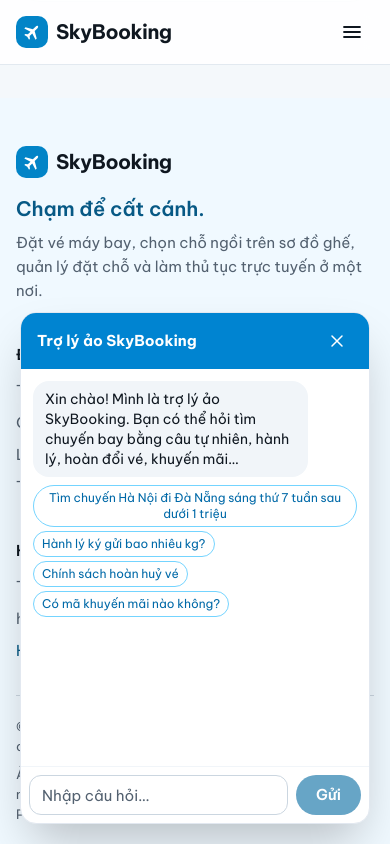
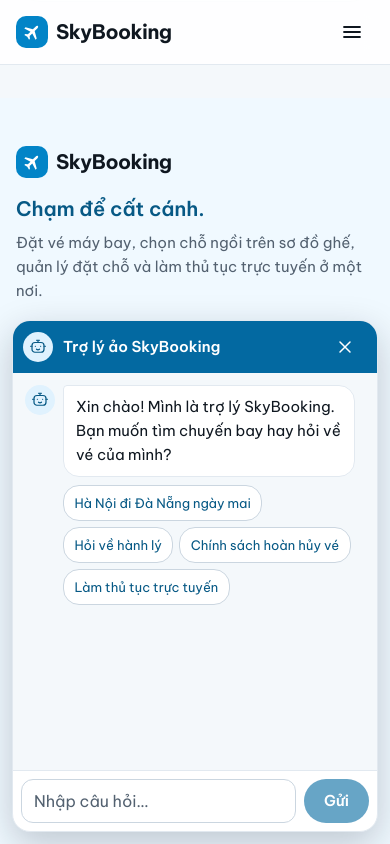
Before and after one commit to royalkay36-lgtm/flight-booking-system, a React (Vite) app in the folder frontend/: page /login in a window 390 px wide. Both pictures are taken after a click on the button "Hỏi trợ lý ảo". Shown: the part 941-1785 px from the top of the page. Built offline with nearby package versions, Linux system fonts and the light colour scheme.

Commit message:
feat: redesign chat and protect mobile check-in controls

```diff
--- a/frontend/src/components/ChatWidget.jsx
+++ b/frontend/src/components/ChatWidget.jsx
@@ -1,96 +1,263 @@
-import { useEffect, useRef, useState } from 'react'
-import { Link, useLocation } from 'react-router'
+import { useCallback, useEffect, useRef, useState } from 'react'
+import { Link, useLocation, useMatch } from 'react-router'
 import { api, fmtDate, fmtTime, isoDate, money } from '../api.js'
+import styles from './ChatWidget.module.css'
 
 const WELCOME = {
   from: 'bot',
-  reply: 'Xin chào! Mình là trợ lý ảo SkyBooking. Bạn có thể hỏi tìm chuyến bay bằng câu tự nhiên, hành lý, hoàn đổi vé, khuyến mãi…',
-  suggestions: ['Tìm chuyến Hà Nội đi Đà Nẵng sáng thứ 7 tuần sau dưới 1 triệu', 'Hành lý ký gửi bao nhiêu kg?',
-    'Chính sách hoàn huỷ vé', 'Có mã khuyến mãi nào không?'],
+  reply: 'Xin chào! Mình là trợ lý SkyBooking. Bạn muốn tìm chuyến bay hay hỏi về vé của mình?',
+  suggestions: [
+    'Hà Nội đi Đà Nẵng ngày mai',
+    'Hỏi về hành lý',
+    'Chính sách hoàn hủy vé',
+    'Làm thủ tục trực tuyến',
+  ],
 }
 
 export default function ChatWidget() {
   const { pathname } = useLocation()
-  const panelPosition = pathname === '/booking' ? 'bottom-[calc(6rem+env(safe-area-inset-bottom))] max-h-[calc(100dvh-8rem-env(safe-area-inset-bottom))] lg:bottom-5' : 'bottom-5'
+  const bookingDetail = useMatch('/bookings/:pnr')
   const [open, setOpen] = useState(false)
   const [messages, setMessages] = useState([WELCOME])
   const [input, setInput] = useState('')
   const [busy, setBusy] = useState(false)
-  const end = useRef(null)
-  useEffect(() => { end.current?.scrollIntoView({ behavior: 'smooth' }) }, [messages, open])
-  // Menu điện thoại và footer mở chat bằng openChat() trong ui.jsx
+  const pending = useRef(false)
+  const widget = useRef(null)
+  const launcher = useRef(null)
+  const closeButton = useRef(null)
+  const opener = useRef(null)
+  const restoreFocus = useRef(false)
+  const log = useRef(null)
+
+  const show = useCallback(() => {
+    if (closeButton.current) {
+      closeButton.current.focus({ preventScroll: true })
+      return
+    }
+    opener.current = document.activeElement
+    setOpen(true)
+  }, [])
+
+  function close() {
+    restoreFocus.current = true
+    setOpen(false)
+  }
+
   useEffect(() => {
-    const show = () => setOpen(true)
     window.addEventListener('open-chat', show)
     return () => window.removeEventListener('open-chat', show)
+  }, [show])
+
+  useEffect(() => {
+    if (open) {
+      // Focus a button first so opening chat does not bring up the phone keyboard.
+      closeButton.current?.focus({ preventScroll: true })
+    } else if (restoreFocus.current) {
+      restoreFocus.current = false
+      const target = opener.current?.isConnected && opener.current !== document.body
+        ? opener.current
+        : launcher.current
+      target?.focus({ preventScroll: true })
+    }
+  }, [open])
+
+  useEffect(() => {
+    if (log.current) log.current.scrollTop = log.current.scrollHeight
+  }, [messages, busy, open])
+
+  useEffect(() => {
+    const viewport = window.visualViewport
+    if (!viewport) return
+
+    function updateViewport() {
+      const element = widget.current
+      if (!element) return
+      const bottomInset = Math.max(0, window.innerHeight - viewport.height - viewport.offsetTop)
+      element.style.setProperty('--chat-visible-height', `${viewport.height}px`)
+      element.style.setProperty('--chat-keyboard-inset', `${bottomInset}px`)
+    }
+
+    updateViewport()
+    viewport.addEventListener('resize', updateViewport)
+    viewport.addEventListener('scroll', updateViewport)
+    window.addEventListener('resize', updateViewport)
+    return () => {
+      viewport.removeEventListener('resize', updateViewport)
+      viewport.removeEventListener('scroll', updateViewport)
+      window.removeEventListener('resize', updateViewport)
+    }
   }, [])
 
-  const send = async (text) => {
-    if (!text.trim() || busy) return
+  async function send(text) {
+    const question = text.trim()
+    if (!question || pending.current) return
+    pending.current = true
     setInput('')
-    setMessages((m) => [...m, { from: 'me', reply: text }])
     setBusy(true)
+    setMessages((previous) => [...previous, { from: 'me', reply: question }])
     try {
-      const answer = await api('/chat', { method: 'POST', body: { message: text } })
-      setMessages((m) => [...m, { from: 'bot', ...answer }])
-    } catch (e) {
-      setMessages((m) => [...m, { from: 'bot', reply: `Xin lỗi, có lỗi xảy ra: ${e.message}` }])
+      const answer = await api('/chat', { method: 'POST', body: { message: question } })
+      setMessages((previous) => [...previous, { from: 'bot', ...answer }])
+    } catch (error) {
+      setMessages((previous) => [
+        ...previous,
+        { from: 'bot', reply: `Xin lỗi, có lỗi xảy ra: ${error.message}` },
+      ])
     } finally {
+      pending.current = false
       setBusy(false)
     }
   }
 
-  if (!open) {
   return (
-      <button onClick={() => setOpen(true)} aria-label="Mở trợ lý ảo"
-        className="rise [animation-delay:800ms] fixed bottom-5 right-5 z-40 hidden h-14 w-14 lg:flex items-center justify-center rounded-full bg-brand-strong text-white shadow-lg hover:bg-brand-ink">
-        <svg viewBox="0 0 24 24" className="h-6 w-6" aria-hidden="true">
-          <path d="M4 5.5A2.5 2.5 0 0 1 6.5 3h11A2.5 2.5 0 0 1 20 5.5v8a2.5 2.5 0 0 1-2.5 2.5H10l-4.5 4v-4h0A1.5 1.5 0 0 1 4 14.5z" fill="none" stroke="currentColor" strokeWidth="1.8" strokeLinejoin="round" />
+    <div
+      className={styles.widget}
+      ref={widget}
+      data-booking={pathname === '/booking' || undefined}
+      data-booking-detail={!!bookingDetail || undefined}
+    >
+      {!open ? (
+        <button
+          type="button"
+          ref={launcher}
+          className={styles.launcher}
+          aria-label="Mở trợ lý ảo"
+          aria-expanded={false}
+          onClick={show}
+        >
+          <AssistantMark />
+        </button>
+      ) : (
+        <section
+          aria-label="Trợ lý ảo SkyBooking"
+          className={styles.panel}
+          onKeyDown={(event) => {
+            if (event.key === 'Escape' && !event.nativeEvent.isComposing) {
+              event.preventDefault()
+              close()
+            }
+          }}
+        >
+          <header className={styles.header}>
+            <Avatar />
+            <h2 className="font-semibold">Trợ lý ảo SkyBooking</h2>
+            <button
+              type="button"
+              ref={closeButton}
+              className={styles.close}
+              aria-label="Đóng trợ lý ảo"
+              onClick={close}
+            >
+              <svg viewBox="0 0 24 24" className="h-5 w-5" aria-hidden="true">
+                <path d="M6 6l12 12M18 6L6 18" fill="none" stroke="currentColor" strokeWidth="1.8" strokeLinecap="round" />
               </svg>
             </button>
+          </header>
+
+          <div className={styles.log} ref={log} role="log" aria-label="Hội thoại" tabIndex={0}>
+            {messages.map((message, index) => (
+              <Message
+                key={index}
+                message={message}
+                busy={busy}
+                onSuggest={send}
+                onNavigate={() => setOpen(false)}
+              />
+            ))}
+            {busy && (
+              <div className={styles.assistantRow}>
+                <Avatar />
+                <div className={`${styles.bubble} ${styles.typing}`}>
+                  <span>Đang gõ…</span>
+                  <span aria-hidden="true"><i /><i /><i /></span>
+                </div>
+              </div>
+            )}
+          </div>
+
+          <form
+            className={styles.composer}
+            onSubmit={(event) => {
+              event.preventDefault()
+              send(input)
+            }}
+          >
+            <input
+              className="input"
+              aria-label="Câu hỏi cho trợ lý ảo"
+              placeholder="Nhập câu hỏi…"
+              maxLength={500}
+              value={input}
+              onChange={(event) => setInput(event.target.value)}
+            />
+            <button className="btn" disabled={busy || !input.trim()}>Gửi</button>
+          </form>
+        </section>
+      )}
+    </div>
   )
 }
 
+function Message({ message, busy, onSuggest, onNavigate }) {
+  const isCustomer = message.from === 'me'
+
   return (
-    <section aria-label="Trợ lý ảo" className={`pop-in [transform-origin:bottom_right] fixed ${panelPosition} right-5 z-40 flex h-[32rem] w-[22rem] max-w-[calc(100vw-2.5rem)] flex-col overflow-hidden rounded-2xl border border-slate-200 bg-white shadow-2xl`}>
-      <header className="flex items-center bg-sky-600 px-4 py-3 text-white">
-        <b className="mr-auto">Trợ lý ảo SkyBooking</b>
-        <button onClick={() => setOpen(false)} aria-label="Đóng trợ lý ảo" className="grid h-8 w-8 place-items-center rounded-full hover:bg-white/15"><svg viewBox="0 0 24 24" className="h-5 w-5" aria-hidden="true"><path d="M6 6l12 12M18 6L6 18" fill="none" stroke="currentColor" strokeWidth="1.8" strokeLinecap="round" /></svg></button>
-      </header>
-      <div className="flex-1 space-y-3 overflow-y-auto p-3 text-sm" aria-live="polite">
-        {messages.map((m, i) => (
-          <div key={i} className={m.from === 'me' ? 'flex justify-end' : ''}>
-            <div className={`max-w-[85%] whitespace-pre-line rounded-2xl px-3 py-2 ${m.from === 'me' ? 'bg-sky-600 text-white' : 'bg-slate-100'}`}>
-              {m.reply}
-              {m.flights?.map((f) => (
-                <Link key={`${f.flight_id}-${f.fare_class}`} onClick={() => setOpen(false)}
-                  to={`/search?${new URLSearchParams({ origin: f.origin, destination: f.destination, date: isoDate(new Date(f.departure_time)) })}`}
-                  className="mt-2 block rounded-lg border border-slate-200 bg-white p-2 hover:border-sky-400">
-                  <div className="font-medium">{f.flight_number} · {fmtTime(f.departure_time)} {fmtDate(f.departure_time)}</div>
-                  <div className="text-xs text-slate-500">{f.airline_name} · {f.fare_name} · <b className="text-sky-700">{money(f.price)}</b></div>
+    <div className={isCustomer ? styles.customerRow : styles.assistantRow}>
+      {!isCustomer && <Avatar />}
+      <div className={styles.message}>
+        <div className={`${styles.bubble}${isCustomer ? ` ${styles.customerBubble}` : ''}`}>
+          <span className="sr-only">{isCustomer ? 'Bạn: ' : 'Trợ lý: '}</span>
+          {message.reply}
+          {message.flights?.map((flight) => (
+            <Link
+              key={`${flight.flight_id}-${flight.fare_class}`}
+              onClick={onNavigate}
+              to={`/search?${new URLSearchParams({
+                origin: flight.origin,
+                destination: flight.destination,
+                date: isoDate(new Date(flight.departure_time)),
+              })}`}
+              className={styles.flight}
+            >
+              <div className="font-medium">{flight.flight_number} · {fmtTime(flight.departure_time)} {fmtDate(flight.departure_time)}</div>
+              <div className="text-meta text-muted">{flight.airline_name} · {flight.fare_name} · <b className="text-brand-ink">{money(flight.price)}</b></div>
             </Link>
           ))}
-              {m.link && (
-                <Link to={m.link.url} onClick={() => setOpen(false)} className="mt-2 block font-medium text-sky-700 underline">{m.link.label} →</Link>
+          {message.link && (
+            <Link to={message.link.url} onClick={onNavigate} className="mt-2 block font-medium text-brand-ink underline">
+              {message.link.label} →
+            </Link>
           )}
         </div>
-            {m.suggestions && (
-              <div className="mt-2 flex flex-wrap gap-1">
-                {m.suggestions.map((s) => (
-                  <button key={s} onClick={() => send(s)} className="rounded-full border border-sky-300 px-2 py-1 text-xs text-sky-700 hover:bg-sky-50">{s}</button>
+        {message.suggestions?.length > 0 && (
+          <div className={styles.suggestions} role="group" aria-label="Câu hỏi gợi ý">
+            {message.suggestions.map((suggestion) => (
+              <button
+                type="button"
+                key={suggestion}
+                disabled={busy}
+                onClick={() => onSuggest(suggestion)}
+              >
+                {suggestion}
+              </button>
             ))}
           </div>
         )}
       </div>
-        ))}
-        {busy && <p className="text-slate-400">Đang trả lời…</p>}
-        <div ref={end} />
     </div>
-      <form onSubmit={(e) => { e.preventDefault(); send(input) }} className="flex gap-2 border-t border-slate-100 p-2">
-        <input className="input" aria-label="Câu hỏi cho trợ lý ảo" placeholder="Nhập câu hỏi…" maxLength={500}
-          value={input} onChange={(e) => setInput(e.target.value)} />
-        <button className="btn" disabled={busy || !input.trim()}>Gửi</button>
-      </form>
-    </section>
   )
 }
+
+function Avatar() {
+  return <span className={styles.avatar}><AssistantMark /></span>
+}
+
+function AssistantMark() {
+  return (
+    <svg viewBox="0 0 24 24" aria-hidden="true" fill="none" stroke="currentColor" strokeWidth="1.65" strokeLinecap="round" strokeLinejoin="round">
+      <path d="M12 6V3m-2 0h4M4 11H2m20 0h-2" />
+      <rect x="4" y="6" width="16" height="13" rx="4" />
+      <path d="M8.5 11h.1m6.8 0h.1M10 15c1.2 1 2.8 1 4 0" />
+    </svg>
+  )
+}
--- /dev/null
+++ b/frontend/src/components/ChatWidget.module.css
@@ -0,0 +1,259 @@
+.widget {
+  --chat-gap: 1rem;
+  --chat-safe-bottom: env(safe-area-inset-bottom, 0px);
+  --chat-clearance: max(var(--chat-safe-bottom), var(--chat-keyboard-inset, 0px), var(--chat-booking-clearance, 0px));
+  --chat-available-height: calc(var(--chat-visible-height, 100dvh) - (var(--chat-clearance) - var(--chat-keyboard-inset, 0px)) - 2 * var(--chat-gap) - env(safe-area-inset-top, 0px));
+}
+
+.launcher,
+.panel {
+  position: fixed;
+  z-index: 40;
+  inset-inline-end: calc(var(--chat-gap) + env(safe-area-inset-right, 0px));
+  bottom: calc(var(--chat-gap) + var(--chat-clearance));
+}
+
+.launcher {
+  display: grid;
+  width: 3.25rem;
+  height: 3.25rem;
+  place-items: center;
+  border-radius: 50%;
+  background: var(--color-brand-strong);
+  color: white;
+  box-shadow: 0 4px 14px rgb(15 23 42 / 0.24);
+  cursor: pointer;
+}
+
+.launcher:hover {
+  background: var(--color-brand-ink);
+}
+
+.launcher svg {
+  width: 1.65rem;
+  height: 1.65rem;
+}
+
+.panel {
+  display: grid;
+  grid-template-rows: auto minmax(0, 1fr) auto;
+  width: min(23rem, calc(100% - 2 * var(--chat-gap) - env(safe-area-inset-left, 0px) - env(safe-area-inset-right, 0px)));
+  height: min(32rem, var(--chat-available-height));
+  border: 1px solid var(--color-line);
+  border-radius: 1.125rem;
+  overflow: clip;
+  background: var(--color-surface);
+  color: var(--color-ink);
+  box-shadow: 0 12px 36px rgb(15 23 42 / 0.22);
+}
+
+.header {
+  display: flex;
+  align-items: center;
+  gap: 0.625rem;
+  padding: 0.25rem 0.625rem;
+  background: var(--color-brand-strong);
+  color: white;
+}
+
+.header h2 {
+  min-width: 0;
+  flex: 1;
+}
+
+.avatar {
+  display: grid;
+  flex: none;
+  width: 1.875rem;
+  height: 1.875rem;
+  place-items: center;
+  border-radius: 50%;
+  color: var(--color-brand-ink);
+  background: var(--color-brand-tint);
+}
+
+.avatar svg {
+  width: 1.125rem;
+  height: 1.125rem;
+}
+
+.close {
+  display: grid;
+  flex: none;
+  width: 2.75rem;
+  height: 2.75rem;
+  place-items: center;
+  border-radius: 50%;
+  cursor: pointer;
+}
+
+.close:hover {
+  background: rgb(255 255 255 / 0.16);
+}
+
+.close:focus-visible {
+  outline-color: white;
+  outline-offset: -3px;
+}
+
+.log {
+  display: flex;
+  flex-direction: column;
+  align-items: stretch;
+  gap: 0.75rem;
+  overflow-y: auto;
+  overscroll-behavior: contain;
+  background: var(--color-ground);
+  padding: 0.75rem;
+}
+
+.log:focus-visible {
+  outline-offset: -2px;
+}
+
+.assistantRow,
+.customerRow {
+  display: flex;
+  align-items: flex-start;
+  gap: 0.5rem;
+  flex: none;
+}
+
+.customerRow {
+  justify-content: flex-end;
+}
+
+.message {
+  min-width: 0;
+  max-width: 86%;
+}
+
+.bubble {
+  width: fit-content;
+  max-width: 100%;
+  border: 1px solid var(--color-line);
+  border-radius: 0.25rem 1rem 1rem 1rem;
+  background: white;
+  padding: 0.55rem 0.75rem;
+  white-space: pre-wrap;
+  overflow-wrap: anywhere;
+}
+
+.customerBubble {
+  border-color: transparent;
+  border-radius: 1rem 0.25rem 1rem 1rem;
+  background: var(--color-brand-strong);
+  color: white;
+}
+
+.flight {
+  display: block;
+  margin-top: 0.5rem;
+  padding: 0.5rem;
+  border: 1px solid var(--color-control);
+  border-radius: 0.65rem;
+  background: var(--color-brand-wash);
+}
+
+.flight:hover {
+  border-color: var(--color-brand);
+}
+
+.suggestions {
+  display: flex;
+  flex-wrap: wrap;
+  gap: 0.375rem;
+  margin-top: 0.5rem;
+}
+
+.suggestions button {
+  max-width: 100%;
+  min-height: 2.25rem;
+  padding: 0.3rem 0.65rem;
+  border: 1px solid var(--color-control);
+  border-radius: 1rem;
+  background: white;
+  color: var(--color-brand-ink);
+  font-size: var(--text-meta);
+  text-align: start;
+  overflow-wrap: anywhere;
+  cursor: pointer;
+}
+
+.suggestions button:hover:not(:disabled) {
+  background: var(--color-brand-tint);
+}
+
+.suggestions button:disabled {
+  opacity: 0.65;
+  cursor: not-allowed;
+}
+
+.typing {
+  display: flex;
+  flex-wrap: wrap;
+  align-items: center;
+  gap: 0.5rem;
+  color: var(--color-muted);
+  font-size: var(--text-meta);
+}
+
+.typing > span:last-child {
+  display: flex;
+  gap: 0.2rem;
+}
+
+.typing i {
+  width: 0.3rem;
+  height: 0.3rem;
+  border-radius: 50%;
+  background: currentColor;
+  animation: typing-dot 1s ease-in-out infinite alternate;
+}
+
+.typing i:nth-child(2) { animation-delay: 0.16s; }
+.typing i:nth-child(3) { animation-delay: 0.32s; }
+
+@keyframes typing-dot {
+  from { opacity: 0.45; transform: translateY(0); }
+  to { opacity: 1; transform: translateY(-0.2rem); }
+}
+
+@media (prefers-reduced-motion: reduce) {
+  .typing i { animation: none; }
+}
+
+.composer {
+  display: flex;
+  gap: 0.5rem;
+  padding: 0.5rem;
+  border-top: 1px solid var(--color-line);
+}
+
+.composer input {
+  flex: 1;
+  min-width: 0;
+  min-height: 2.75rem;
+  font-size: 1rem;
+}
+
+.composer button {
+  min-height: 2.75rem;
+  flex: none;
+}
+
+@media (width < 64rem) {
+  .widget {
+    --chat-gap: 0.75rem;
+  }
+
+  /* The fixed booking nav reserves 6rem plus the safe area in Booking.jsx. */
+  .widget[data-booking] {
+    --chat-booking-clearance: calc(6rem + var(--chat-safe-bottom));
+  }
+
+  /* The detail page has an inline opener on mobile, outside the ticket actions. */
+  .widget[data-booking-detail] .launcher {
+    display: none;
+  }
+}
--- a/frontend/src/pages/BookingDetail.jsx
+++ b/frontend/src/pages/BookingDetail.jsx
@@ -2,7 +2,7 @@ import QRCode from 'qrcode'
 import { useEffect, useState } from 'react'
 import { Link, useParams, useSearchParams } from 'react-router'
 import { api, BOOKING_STATUS, duration, fmtDate, fmtDateTime, fmtTime, FLIGHT_STATUS, isoDate, money, PAX, TICKET_STATUS } from '../api.js'
-import { Badge, ErrorText, useAuth } from '../ui.jsx'
+import { Badge, ErrorText, openChat, useAuth } from '../ui.jsx'
 
 const METHODS = { VNPAY: 'VNPAY', MOMO: 'Ví MoMo', ZALOPAY: 'ZaloPay', CARD: 'Thẻ quốc tế' }
 
@@ -65,6 +65,9 @@ export default function BookingDetail() {
           <span className="font-mono text-3xl font-bold tracking-widest">{booking.pnr}</span>
         </div>
         <Badge map={BOOKING_STATUS} value={booking.status} />
+        <button type="button" className="btn-outline min-h-11 lg:hidden" onClick={openChat}>
+          Hỏi trợ lý về đặt chỗ
+        </button>
         <div className="text-sm text-slate-500">{booking.contact_email} · {booking.contact_phone}</div>
         <div className="ml-auto text-right">
           <span className="label">Tổng tiền{Number(booking.discount_amount) > 0 && ` (đã giảm ${money(booking.discount_amount)} – ${booking.voucher_code})`}</span>
```
Lines whose indentation alone changed are shown as unchanged.
